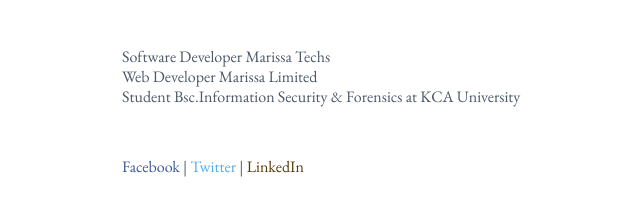
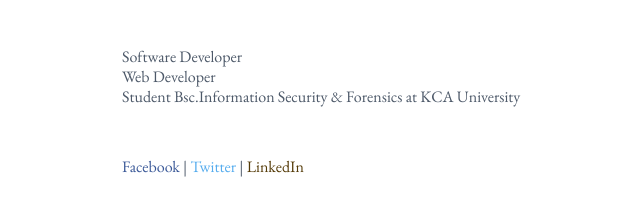
Before and after one commit to daniel-caleb/iamdanielcaleb, a plain HTML site: page index.html in a window 1280 px wide. Shown: the part 296-512 px from the top of the page, without its empty margins (143-783 px from the left). Drawn offline with nearby package versions, Linux system fonts and the light colour scheme.

Commit message:
Update index.html
changed a few things

```diff
--- a/index.html
+++ b/index.html
@@ -48,9 +48,9 @@
 
     <section>
         <p class="text-secondary">
-            Software Developer <a target="_blank" class="text-secondary" href="#">Marissa Techs</a>
+            Software Developer <a target="_blank" class="text-secondary" href="#"></a>
             <br/>
-            Web Developer <a target="_blank" class="text-secondary" href="#">Marissa Limited</a>
+            Web Developer <a target="_blank" class="text-secondary" href="#"></a>
             <br/>
             Student Bsc.Information Security &amp; Forensics at <a target="_blank" class="text-secondary" href="https://www.kca.ac.ke/">KCA University</a>
         </p>
```
